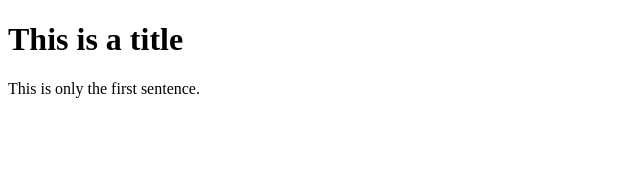
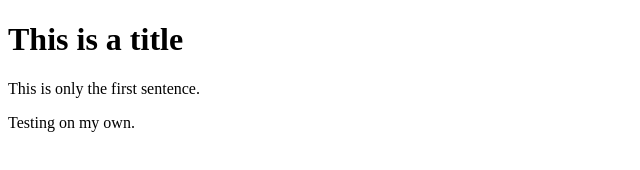
Before and after one commit to GuitarSlinger2024/my_example, a plain HTML site: page index.html in a window 1280 px wide. Shown: the whole page, without its empty margins (0-640 px from the left). Drawn offline with Linux system fonts and the light colour scheme.

Commit message:
This is a messed up description.

```diff
--- a/index.html
+++ b/index.html
@@ -10,6 +10,7 @@
 <body>
   <h1>This is a title</h1>
   <p>This is only the first sentence.</p>
+  <p>Testing on my own.</p>
 </body>
 
 </html>
```
